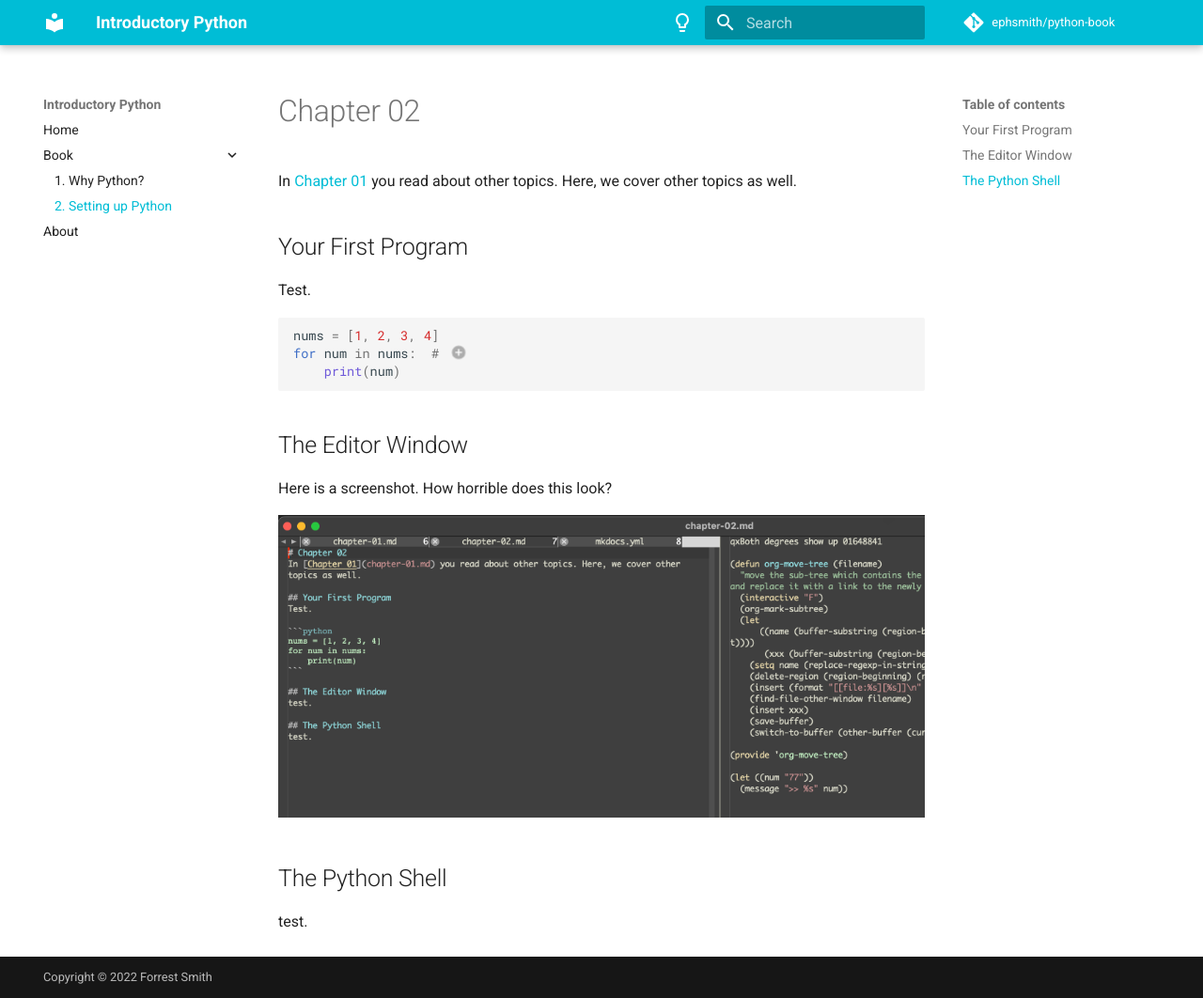
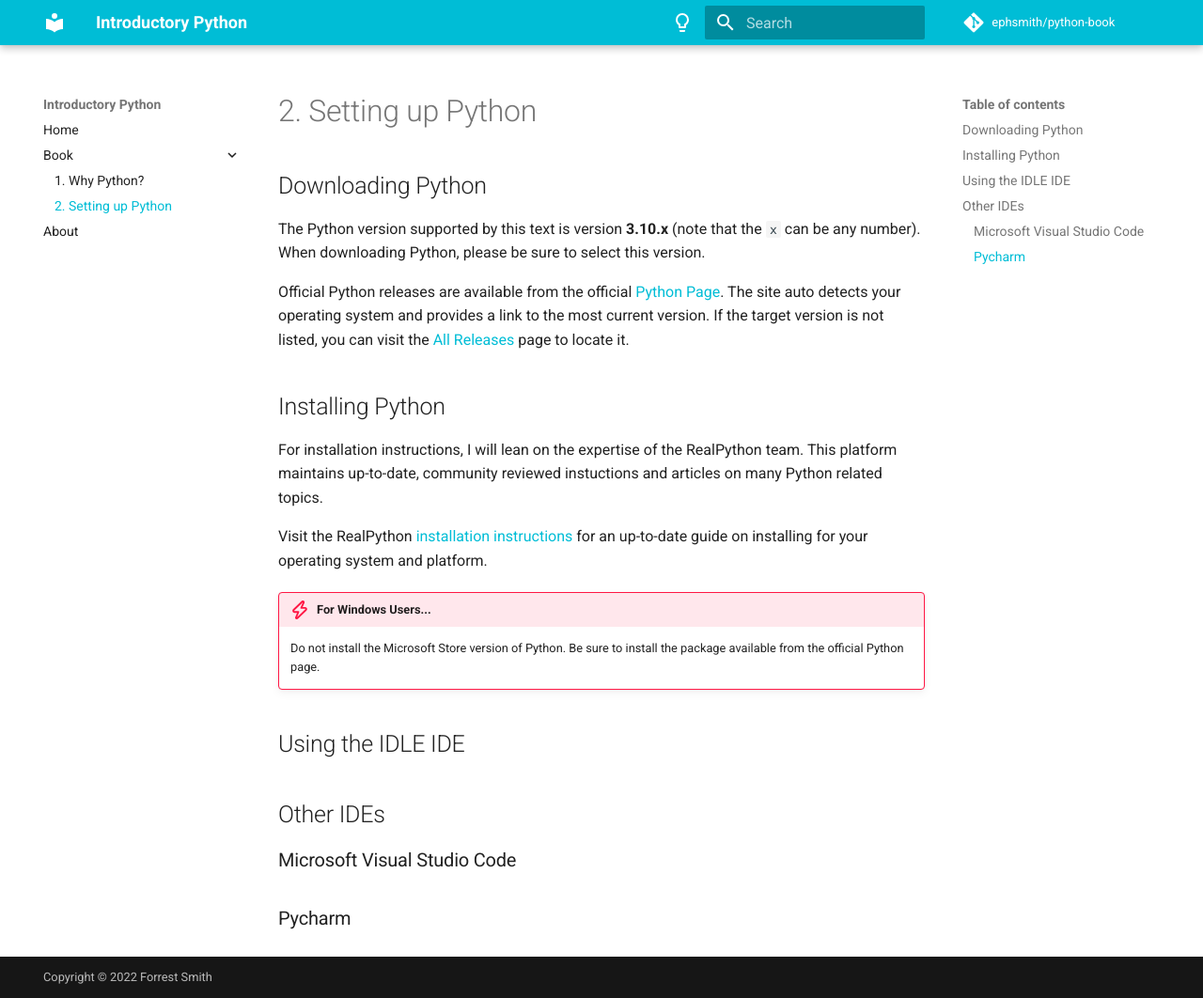
Before and after one commit to ephsmith/python-book, an MkDocs documentation site: the page built from docs/chapter-02.md, in a window 1280 px wide and 1062 px high. Shown: the whole window at 94% size. Built offline with MkDocs 1.6.1 and Material for MkDocs 9.7.7, drawn with Linux system fonts in a browser that asks for light colours; comment, search, counter and statistics services are not loaded.

Commit message:
work started on ch. 2 - setting up python

````diff
--- a/docs/chapter-02.md
+++ b/docs/chapter-02.md
@@ -1,22 +1,35 @@
-# Chapter 02
-In [Chapter 01](chapter-01.md) you read about other topics. Here, we cover other topics as well.
+## Downloading Python
+The Python version supported by this text is version **3.10.x** (note
+that the `x` can be any number). When downloading Python, please be
+sure to select this version.
 
-## Your First Program
-Test.
-
-```python
-nums = [1, 2, 3, 4]
-for num in nums:  # (1)
-    print(num)
-```
-
-1. Python `for` loops use membership expressions to loop over items in a sequence.
+Official Python releases are available from the official [Python
+Page](https://www.python.org). The site auto detects your operating
+system and provides a link to the most current version. If the target
+version is not listed, you can visit the [All
+Releases](https://www.python.org/downloads/) page to locate it.
 
 
-## The Editor Window
-Here is a screenshot. How horrible does this look?
+## Installing Python
+For installation instructions, I will lean on the expertise of the
+RealPython team. This platform maintains up-to-date, community
+reviewed instuctions and articles on many Python related topics.
 
-![alt text](img/ch-02-image-test.png)
+Visit the RealPython [installation
+instructions](https://realpython.com/installing-python/) for an
+up-to-date guide on installing for your operating system and platform.
 
-## The Python Shell
-test.
+!!! danger "For Windows Users..."
+
+
+    Do not install the Microsoft Store version of Python. Be sure to
+    install the package available from the official Python page.
+
+
+## Using the IDLE IDE
+
+## Other IDEs
+
+### Microsoft Visual Studio Code
+
+### Pycharm
````
